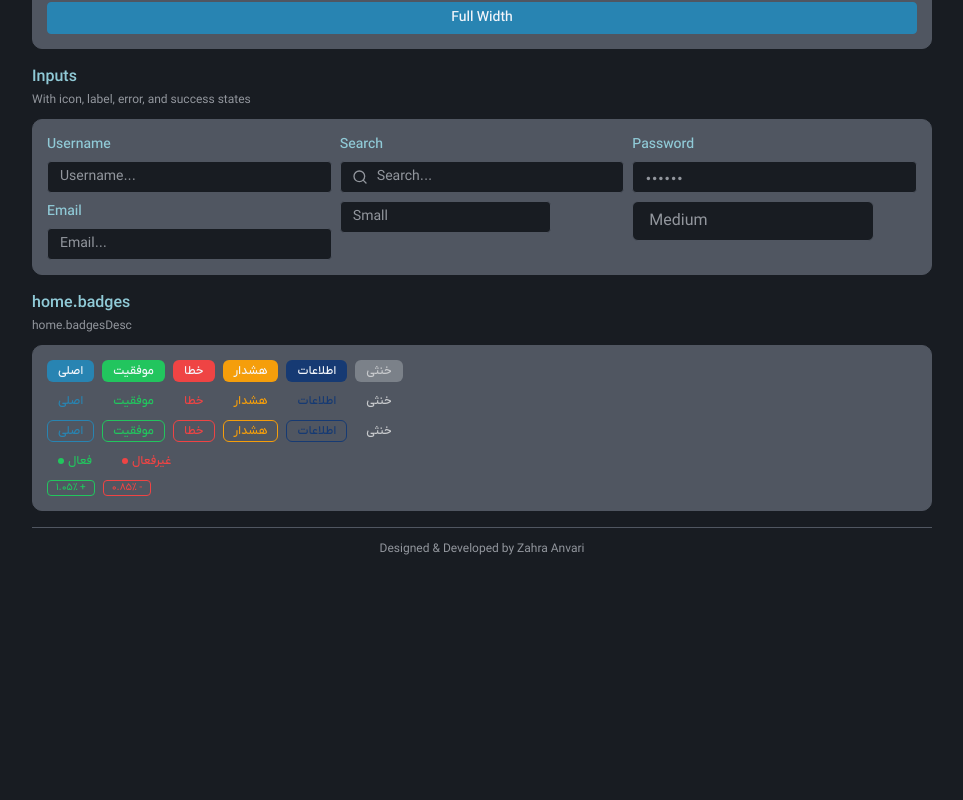
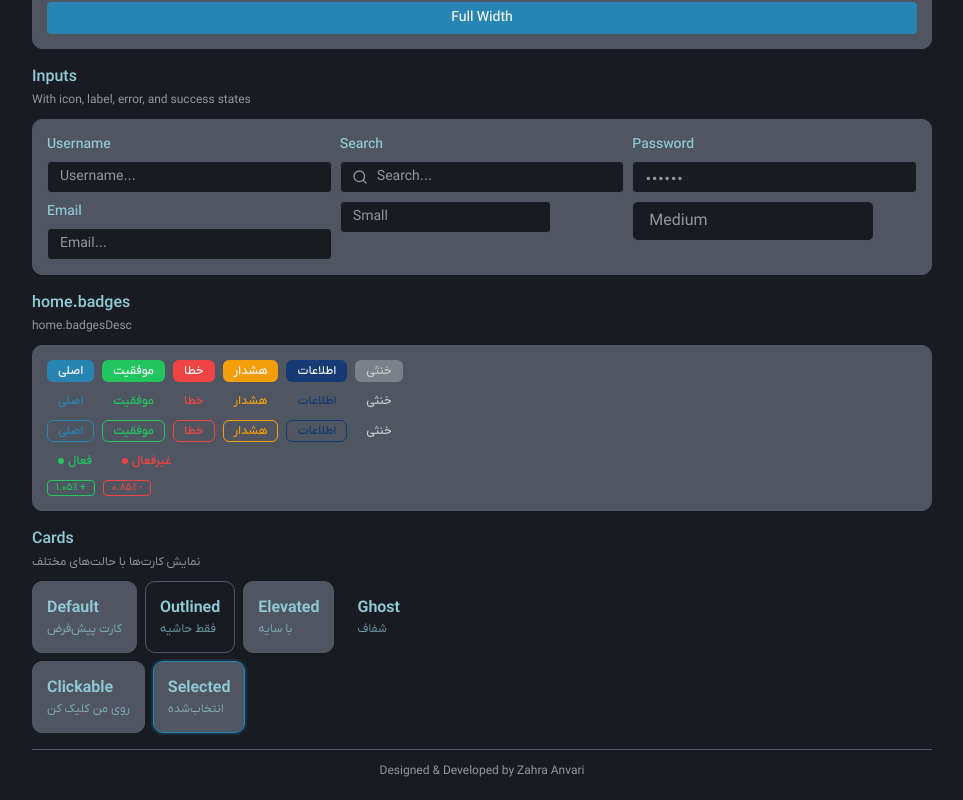
Before and after one commit to za1377/chartbeen_front, a Next.js app: page /en/ in a window 1280 px wide. Shown: the part 313-1113 px from the top of the page, without its empty margins (158-1121 px from the left). Before the commit the page ends 891 px from the top, so only its background shows below. Built offline with nearby package versions, Linux system fonts and the light colour scheme.

Commit message:
feat: add Card atom

```diff
--- a/app/[locale]/page.tsx
+++ b/app/[locale]/page.tsx
@@ -12,6 +12,7 @@ import { Input } from '@/components/atoms/Input';
 import { Icon } from '@/components/atoms/Icon';
 import { useTheme } from '@/context/ThemeContext';
 import { Badge } from '@/components/atoms/Badge';
+import { Card as BaseCard } from '@/components/atoms/Card';
 
 // ===== استایل‌های صفحه نمایش =====
 const PageContainer = styled.div`
@@ -327,6 +328,45 @@ export default function HomePage() {
             </Card>
           </Section>
 
+          <Section>
+            <SectionTitle>Cards</SectionTitle>
+            <SectionDescription>نمایش کارت‌ها با حالت‌های مختلف</SectionDescription>
+
+            <Row>
+              <BaseCard>
+                <strong>Default</strong>
+                <span style={{ fontSize: '12px', opacity: 0.7 }}>کارت پیش‌فرض</span>
+              </BaseCard>
+
+              <BaseCard variant="outlined">
+                <strong>Outlined</strong>
+                <span style={{ fontSize: '12px', opacity: 0.7 }}>فقط حاشیه</span>
+              </BaseCard>
+
+              <BaseCard variant="elevated">
+                <strong>Elevated</strong>
+                <span style={{ fontSize: '12px', opacity: 0.7 }}>با سایه</span>
+              </BaseCard>
+
+              <BaseCard variant="ghost">
+                <strong>Ghost</strong>
+                <span style={{ fontSize: '12px', opacity: 0.7 }}>شفاف</span>
+              </BaseCard>
+            </Row>
+
+            <Row>
+              <BaseCard clickable>
+                <strong>Clickable</strong>
+                <span style={{ fontSize: '12px', opacity: 0.7 }}>روی من کلیک کن</span>
+              </BaseCard>
+
+              <BaseCard clickable selected>
+                <strong>Selected</strong>
+                <span style={{ fontSize: '12px', opacity: 0.7 }}>انتخاب‌شده</span>
+              </BaseCard>
+            </Row>
+          </Section>
+
           <Footer>{t('footer')}</Footer>
         </Container>
       </PageContainer>
--- /dev/null
+++ b/components/atoms/Card/Card.styles.ts
@@ -0,0 +1,79 @@
+import styled, { css } from 'styled-components';
+import type { CardVariant, CardSize } from './Card.types';
+
+// ===== سایزها (Padding) =====
+const sizeStyles: Record<CardSize, ReturnType<typeof css>> = {
+  sm: css`padding: 10px;`,
+  md: css`padding: 14px;`,
+  lg: css`padding: 20px;`,
+};
+
+// ===== واریانت‌ها =====
+const variantStyles: Record<CardVariant, ReturnType<typeof css>> = {
+  default: css`
+    background: ${({ theme }) => theme.colors.background.secondary};
+    border: 1px solid ${({ theme }) => theme.colors.border.primary};
+  `,
+  outlined: css`
+    background: transparent;
+    border: 1px solid ${({ theme }) => theme.colors.border.primary};
+  `,
+  elevated: css`
+    background: ${({ theme }) => theme.colors.background.secondary};
+    border: 1px solid ${({ theme }) => theme.colors.border.primary};
+    box-shadow: 0 4px 12px rgba(0, 0, 0, 0.08);
+  `,
+  ghost: css`
+    background: transparent;
+    border: 1px solid transparent;
+  `,
+};
+
+// ===== Props Interface =====
+interface StyledCardProps {
+  $variant: CardVariant;
+  $size: CardSize;
+  $selected: boolean;
+  $clickable: boolean;
+  $fullWidth: boolean;
+  $fullHeight: boolean;
+}
+
+// ===== استایل اصلی Card =====
+export const StyledCard = styled.div<StyledCardProps>`
+  display: flex;
+  flex-direction: column;
+  border-radius: 10px;
+  transition: all 0.2s ease-in-out;
+
+  width: ${({ $fullWidth }) => ($fullWidth ? '100%' : 'auto')};
+  height: ${({ $fullHeight }) => ($fullHeight ? '100%' : 'auto')};
+
+  ${({ $size }) => sizeStyles[$size]}
+  ${({ $variant }) => variantStyles[$variant]}
+
+  /* حالت کلیک */
+  cursor: ${({ $clickable }) => ($clickable ? 'pointer' : 'default')};
+
+  ${({ $clickable }) =>
+    $clickable &&
+    css`
+      &:hover {
+        transform: translateY(-2px);
+        box-shadow: 0 6px 16px rgba(0, 0, 0, 0.12);
+        border-color: ${({ theme }) => theme.colors.brand.secondary};
+      }
+
+      &:active {
+        transform: translateY(0);
+      }
+    `}
+
+  /* حالت انتخاب‌شده */
+  ${({ $selected, theme }) =>
+    $selected &&
+    css`
+      border-color: ${theme.colors.brand.secondary};
+      box-shadow: 0 0 0 2px ${theme.colors.brand.secondary}33;
+    `}
+`;
--- /dev/null
+++ b/components/atoms/Card/Card.tsx
@@ -0,0 +1,31 @@
+'use client';
+
+import { StyledCard } from './Card.styles';
+import type { CardProps } from './Card.types';
+
+export function Card({
+  children,
+  variant = 'default',
+  size = 'md',
+  selected = false,
+  clickable = false,
+  fullWidth = false,
+  fullHeight = false,
+  ...rest
+}: CardProps) {
+  return (
+    <StyledCard
+      $variant={variant}
+      $size={size}
+      $selected={selected}
+      $clickable={clickable}
+      $fullWidth={fullWidth}
+      $fullHeight={fullHeight}
+      {...rest}
+    >
+      {children}
+    </StyledCard>
+  );
+}
+
+export default Card;
--- /dev/null
+++ b/components/atoms/Card/index.ts
@@ -0,0 +1,2 @@
+export { Card } from './Card';
+export type { CardProps, CardVariant, CardSize } from './Card.types';
```
Also changed, not shown: components/atoms/Card/Card.types.ts (added, +19 -0 lines).
